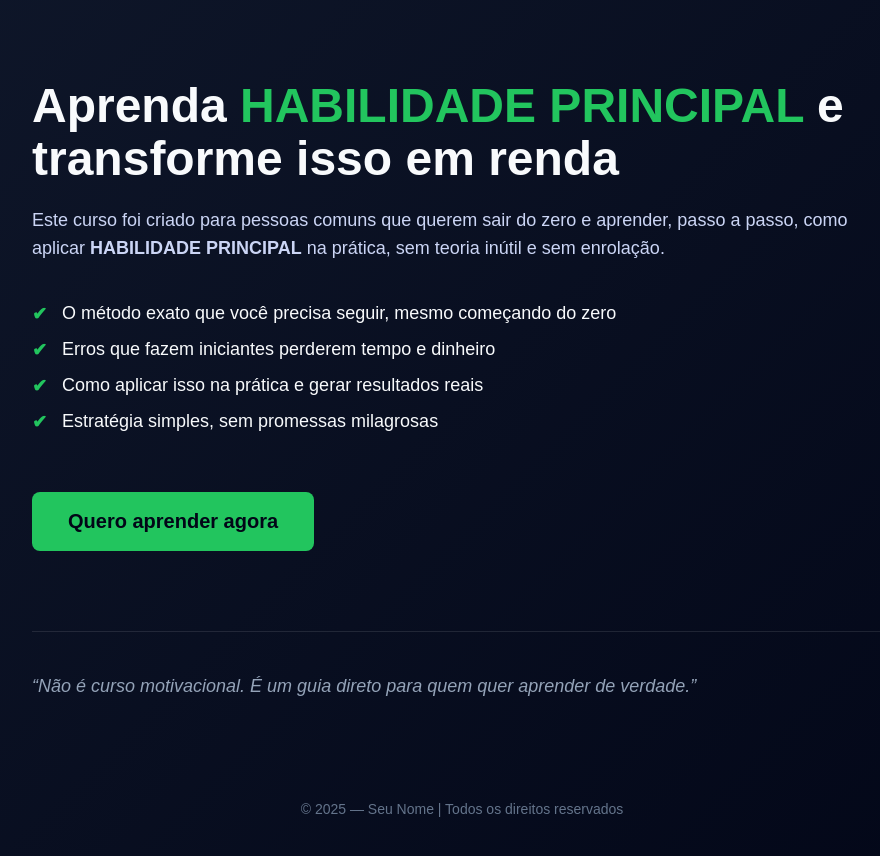
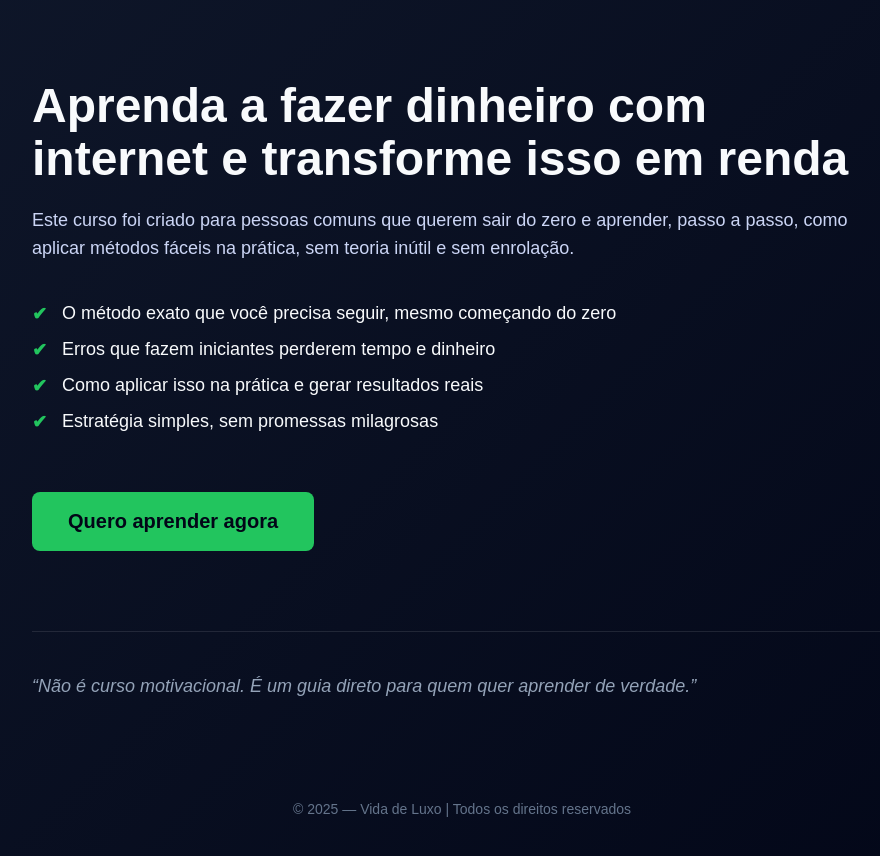
Before and after one commit to joaotwtr/vidadeluxo.github.io, a plain HTML site: page index.html in a window 1280 px wide. Shown: the whole page, without its empty margins (178-1058 px from the left). Drawn offline with Linux system fonts and the light colour scheme.

Commit message:
Update index.html

```diff
--- a/index.html
+++ b/index.html
@@ -114,11 +114,11 @@
 <body>
   <div class="container">
 
-    <h1>Aprenda <span>HABILIDADE PRINCIPAL</span> e transforme isso em renda</h1>
+    <h1>Aprenda a fazer dinheiro com internet e transforme isso em renda</h1>
 
     <p>
       Este curso foi criado para pessoas comuns que querem sair do zero e aprender,
-      passo a passo, como aplicar <strong>HABILIDADE PRINCIPAL</strong> na prática,
+      passo a passo, como aplicar métodos fáceis na prática,
       sem teoria inútil e sem enrolação.
     </p>
 
@@ -130,7 +130,7 @@
     </ul>
 
     <div class="cta">
-      <a href="https://SEULINKAQUI.com" target="_blank">Quero aprender agora</a>
+      <a href="vidadeluxo.github.io" target="_blank">Quero aprender agora</a>
     </div>
 
     <div class="proof">
@@ -140,7 +140,7 @@
     </div>
 
     <footer>
-      © 2025 — Seu Nome | Todos os direitos reservados
+      © 2025 — Vida de Luxo | Todos os direitos reservados
     </footer>
 
   </div>
```
